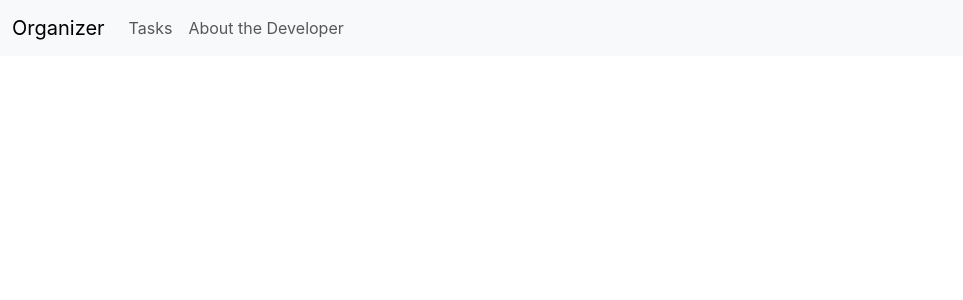
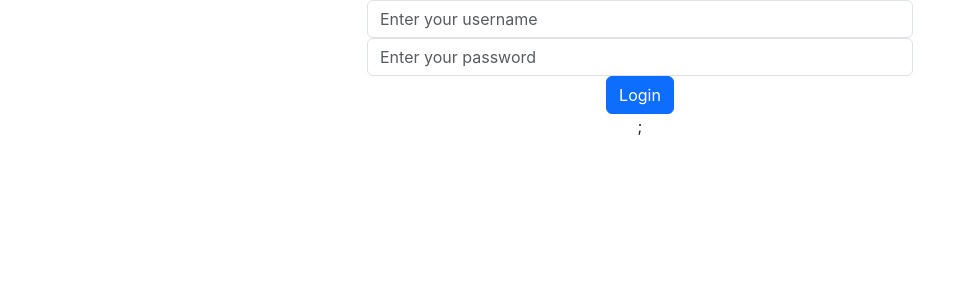
Before and after one commit to Carleton-BIT/simple-react-app, a React (Create React App) app: page /login in a window 1280 px wide. Shown: the top 300 px of the page, without its empty margins (0-963 px from the left). Built offline with nearby package versions, Linux system fonts and the light colour scheme; the HTML template or start-up script is replaced by a standard one.

Commit message:
Configure login on frontend

```diff
--- a/src/App.js
+++ b/src/App.js
@@ -1,17 +1,41 @@
-import React from 'react';
-import TaskList from './components/TaskList';
-import AboutMe from './components/AboutMe.js'
-import NavBar from './components/NavBar.js'
+import React, { useState, useEffect } from 'react';import TaskList from './components/TaskList';
+import AboutMe from './components/AboutMe.js';
+import NavBar from './components/NavBar.js';
+import Login from './components/Login';
+import ProtectedComponent from './components/ProtectedComponent';
 
-import {BrowserRouter as Router, Routes, Route} from 'react-router-dom'
+import {BrowserRouter as Router, Routes, Route, Navigate } from 'react-router-dom'
 
 const App = () => {
+    const [authenticated, setAuthenticated] = useState(false);
+
+    useEffect(() => {
+        const token = localStorage.getItem('token');
+        if (token) {
+          setAuthenticated(true);
+        }
+    }, []);
+
+
     return (
         <Router>
-          <NavBar/>
+            {authenticated && <NavBar setAuthenticated={setAuthenticated}/>}
             <Routes>
+                {!authenticated ? (
+                    <>
+                        <Route path="/login" element={<Login setAuthenticated={setAuthenticated}/>}/>
+                        {/* Redirect all other routes to /login */}
+                        <Route path="*" element={<Navigate to="/login" replace/>}/>
+                    </>
+                ) : (
+                    <>
                         <Route path="/" element={<TaskList/>}/>
                         <Route path="/about" element={<AboutMe/>}/>
+                        <Route path="/protected" element={<ProtectedComponent/>}/>
+                        {/* Redirect /login to home if already authenticated */}
+                        <Route path="/login" element={<Navigate to="/" replace/>}/>
+                    </>
+                )}
             </Routes>
         </Router>
     );
--- /dev/null
+++ b/src/components/Login.js
@@ -0,0 +1,67 @@
+import React, { useState } from 'react';
+import { Container, Row, Col, Form, Button } from 'react-bootstrap';
+import {handleLogin} from "../services/ToDoApi";
+
+
+function Login({setAuthenticated}) {
+  const [credentials, setCredentials] = useState({ username: '', password: '' });
+
+  const handleChange = (e) => {
+    setCredentials({...credentials, [e.target.name]: e.target.value });
+  };
+
+  const handleSubmit = (e) => {
+    e.preventDefault();
+      handleLogin(credentials)
+      .then((data) => {
+        if (data.token) {
+          // Store the token in localStorage
+          localStorage.setItem('token', data.token);
+          // Set authenticated in state (triggers navigation away from login page)
+          setAuthenticated(true);
+        } else {
+          // Handle authentication errors
+          alert('Invalid credentials');
+        }
+      })
+      .catch((error) => console.error('Error:', error));
+  };
+
+  return (
+      <Container>
+          <Row className="justify-content-center">
+            <Col xs={12} md={6} className="text-center">
+              <Form onSubmit={handleSubmit}>
+                <Form.Group controlId="formUsername">
+                  <Form.Control
+                    name="username"
+                    type="text"
+                    value={credentials.username}
+                    onChange={handleChange}
+                    placeholder="Enter your username"
+                    required
+                  />
+                </Form.Group>
+
+                <Form.Group controlId="formPassword">
+                  <Form.Control
+                    name="password"
+                    type="password"
+                    value={credentials.password}
+                    onChange={handleChange}
+                    placeholder="Enter your password"
+                    required
+                  />
+                </Form.Group>
+
+                <Button variant="primary" type="submit">
+                  Login
+                </Button>
+              </Form>;
+            </Col>
+          </Row>
+      </Container>
+  );
+}
+
+export default Login;
--- a/src/components/NavBar.js
+++ b/src/components/NavBar.js
@@ -1,11 +1,22 @@
+// NavBar.js
+
 import React from 'react';
 import { Navbar, Nav, Container } from 'react-bootstrap';
 import { LinkContainer } from 'react-router-bootstrap';
+import { useNavigate } from 'react-router-dom';
 
-const NavBar = () => {
+const NavBar = ({ setAuthenticated }) => {
+  const navigate = useNavigate(); // Hook for navigation
+
+  const handleLogout = () => {
+    localStorage.removeItem('token');
+    setAuthenticated(false);
+    navigate('/login');
+  };
+
   return (
-      <Container fluid className="bg-light text-dark">
-      <Navbar >
+    <Container fluid className="bg-light text-dark">
+      <Navbar>
         <Navbar.Brand href="/">Organizer</Navbar.Brand>
         <Navbar.Toggle aria-controls="basic-navbar-nav" />
         <Navbar.Collapse id="basic-navbar-nav">
@@ -17,9 +28,12 @@ const NavBar = () => {
               <Nav.Link>About the Developer</Nav.Link>
             </LinkContainer>
           </Nav>
+          <Nav className="ml-auto">
+            <Nav.Link onClick={handleLogout}>Logout</Nav.Link>
+          </Nav>
         </Navbar.Collapse>
       </Navbar>
-      </Container>
+    </Container>
   );
 };
 
--- /dev/null
+++ b/src/components/ProtectedComponent.js
@@ -0,0 +1,23 @@
+//This is just used to test authentication
+import React, { useEffect, useState } from 'react';
+
+function ProtectedComponent() {
+  const [message, setMessage] = useState('');
+
+  useEffect(() => {
+    const token = localStorage.getItem('token');
+
+    fetch('http://127.0.0.1:8000/hello/', {
+      headers: {
+        'Authorization': `Token ${token}`,
+      },
+    })
+      .then((resp) => resp.json())
+      .then((data) => setMessage(data.message))
+      .catch((error) => console.error('Error:', error));
+  }, []);
+
+  return <h1>{message}</h1>;
+}
+
+export default ProtectedComponent;
--- a/src/services/ToDoApi.js
+++ b/src/services/ToDoApi.js
@@ -1,7 +1,15 @@
 const API_BASE_URL = 'http://127.0.0.1:8000'
 
 export const fetchTasks = () => {
-    return fetch(API_BASE_URL)
+    const token = localStorage.getItem('token');
+
+    return fetch(API_BASE_URL, {
+        method: 'GET',
+        headers: {
+            'Content-Type': 'application/json',
+            'Authorization': `Token ${token}`
+        }
+        })
       .then(response => {
         if (!response.ok) {
           throw new Error('Network response was not ok');
@@ -14,13 +22,26 @@ export const fetchTasks = () => {
 }
 
 export const handleAddItem = (newItemText) => {
+    const token = localStorage.getItem('token');
+
     return fetch(API_BASE_URL, {
         method: 'POST',
         headers: {
             'Content-Type': 'application/json',
+            'Authorization': `Token ${token}`
         },
         body: JSON.stringify({
             description: newItemText,
         })
     }).then(response => response.json())
 }
+
+export const handleLogin = (credentials) => {
+    return fetch(`${API_BASE_URL}/api-token-auth/`, {
+      method: 'POST',
+      headers: {
+        'Content-Type': 'application/json',
+      },
+      body: JSON.stringify(credentials),
+    }).then((resp) => resp.json())
+}
```
Lines whose indentation alone changed are shown as unchanged.
